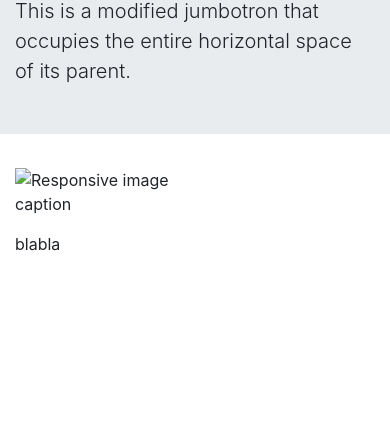
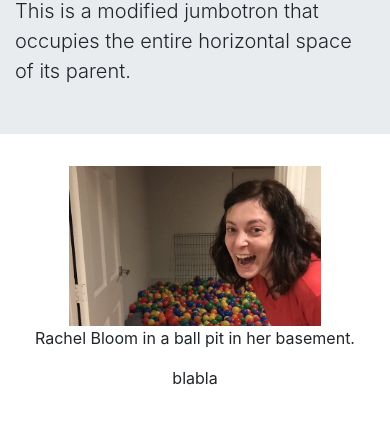
Before and after one commit to justynast/fcc-projects, a plain HTML site: page 01-responsive-web-design/tribute/index.html in a window 390 px wide. Shown: the part 234-658 px from the top of the page. Drawn offline with nearby package versions, Linux system fonts and the light colour scheme.

Commit message:
img centered and made responsively resize

```diff
--- a/01-responsive-web-design/tribute/index.html
+++ b/01-responsive-web-design/tribute/index.html
@@ -28,8 +28,8 @@
 </div>
 <div class="container" id="main">
   <div id="img-div">
-  <img src="..." class="img-fluid" alt="Responsive image" id="image">
-  <p id="img-caption">caption</p>
+  <img src="rachel.jpg" class="img-fluid" alt="Responsive image" id="image">
+  <p id="img-caption">Rachel Bloom in a ball pit in her basement.</p>
 
   <div id="tribute-info">
     <p>blabla</p>
--- a/01-responsive-web-design/tribute/theme.css
+++ b/01-responsive-web-design/tribute/theme.css
@@ -0,0 +1,11 @@
+#main {
+  text-align: center;
+}
+
+#image {
+  margin-left: auto;
+  margin-right: auto;
+  max-width: 70%;
+  display: block;
+  height: auto;
+}
```
Also changed, not shown: 01-responsive-web-design/tribute/rachel.jpg (added).
